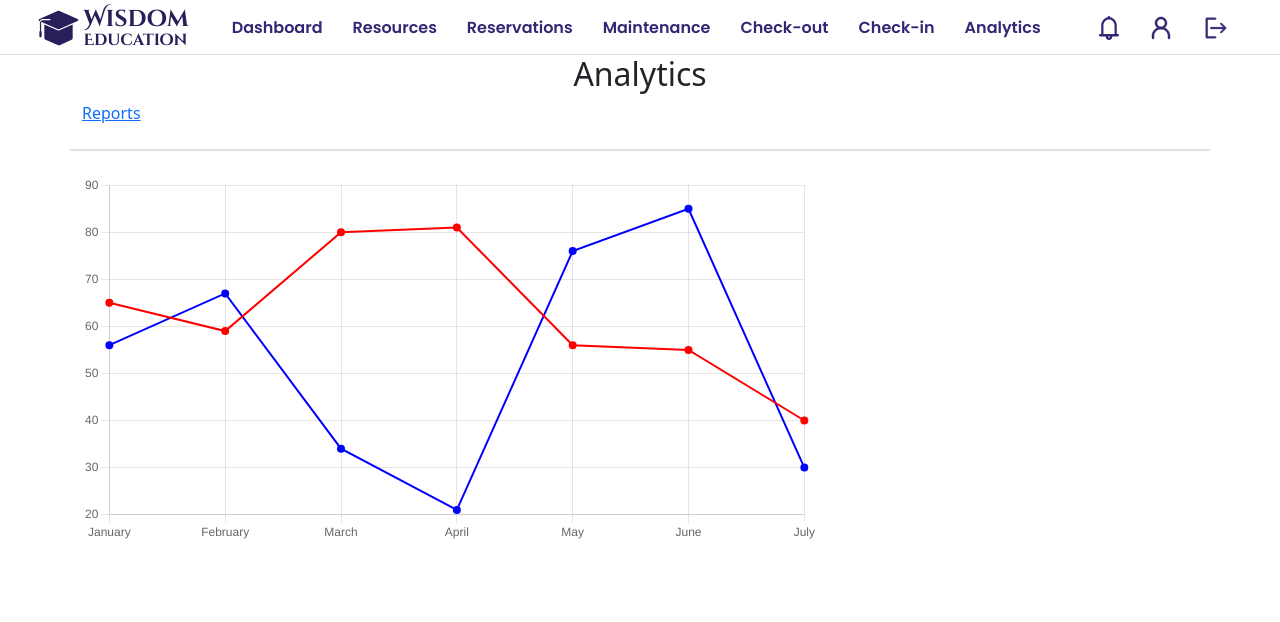
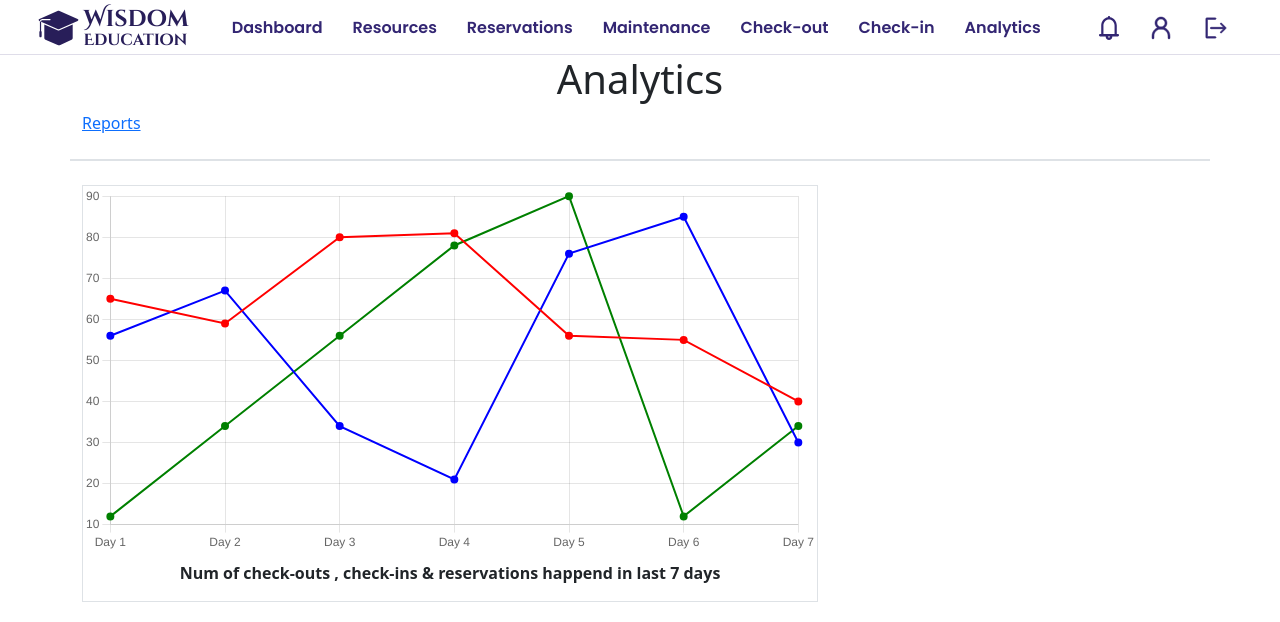
Before and after one commit to DamikaAlwis-Gif/Inventory_management_system, a React (Create React App) app in the folder client/: page /analytics in a window 1280 px wide. Shown: the top 622 px of the page. Built offline with nearby package versions, Linux system fonts and the light colour scheme; no server answers.

Commit message:
login v2

```diff
--- a/client/src/components/Auth/Login.jsx
+++ b/client/src/components/Auth/Login.jsx
@@ -11,10 +11,12 @@ import institutionLogo from "../../Images/InstitutionLogo.svg";
 
 
 const Login = () => {
+
   const [value, setValue] = useState({
     user_name: "",
     password: "",
   });
+  axios.defaults.withCredentials = true;
   const [errors, setErrors] = useState({});
 
 
--- a/client/src/components/inventoryList/MoreDetails.jsx
+++ b/client/src/components/inventoryList/MoreDetails.jsx
@@ -132,7 +132,7 @@ const MoreDetails = () => {
                   Shedule Maintenance
                 </button>
 
-                <div className="row mt-3 border border-2 rounded shadow p-3">
+                <div className="row g-0 mt-3 border border-2 rounded shadow p-3">
                   <div className="col-md-4 ">
                     <img
                       src={
--- a/client/src/components/reports/Analytics.jsx
+++ b/client/src/components/reports/Analytics.jsx
@@ -137,7 +137,7 @@ const Analytics = () => {
 
   return (
     <div className="container">
-      <h2 className="text-center">Analytics</h2>
+      <h1 className="text-center">Analytics</h1>
       <div className="mt-2">
         <Link to="/reports">Reports</Link>
       </div>
@@ -158,7 +158,7 @@ const Analytics = () => {
           )}
         </div>
       </div>
-      <div className='row mt-3'>
+      <div className='row '>
         <div className='col-md-8'>
           <LineChart />
         </div>
--- a/client/src/components/reports/LineChart.jsx
+++ b/client/src/components/reports/LineChart.jsx
@@ -9,7 +9,7 @@ PointElement} from 'chart.js';
 ChartJS.register(LineElement, CategoryScale, LinearScale, PointElement);
 
 const LineChart = () => {
-    const labels = ["January", "February", "March", "April", "May", "June", "July"];
+    const labels = ["Day 1", "Day 2", "Day 3", "Day 4", "Day 5", "Day 6", "Day 7"];
     const data = {
       labels: labels,
       datasets: [
@@ -33,6 +33,16 @@ const LineChart = () => {
           pointBackgroundColor: "blue",
           backgroundColor: "blue",
         },
+        {
+          axis: "y",
+          label: "Check-ins",
+          data: [12, 34, 56, 78, 90, 12, 34],
+          fill: false,
+          borderColor: "green",
+          borderWidth: 2,
+          pointBackgroundColor: "green",
+          backgroundColor: "green",
+        },
       ],
     };
     const options = {
@@ -44,8 +54,12 @@ const LineChart = () => {
     }
 
   return (
-    <div className="line-chart">
-      <Line data={data}  />
+    <div className="line-chart border text-center">
+      <Line data={data}  options={options}/>
+      <div className='mt-2' style={{fontWeight: "bold"}}>
+        <p>Num of check-outs , check-ins & reservations happend in last 7 days</p>
+      </div>
+
     </div>
   );
 };
--- a/client/src/components/reports/ReportSection.jsx
+++ b/client/src/components/reports/ReportSection.jsx
@@ -29,7 +29,7 @@ const ReportSection = () => {
 
   return (
     <div>
-      <h2 className="text-center">Reports</h2>
+      <h1 className="text-center">Reports</h1>
       <div className="container">
         <div className='mt-2'>
           <Link to = "/analytics">Analytics</Link>
```
Also changed, not shown: client/src/Images/user2.png (deleted), 1 other file (tests, documents, lock files or other folders).
